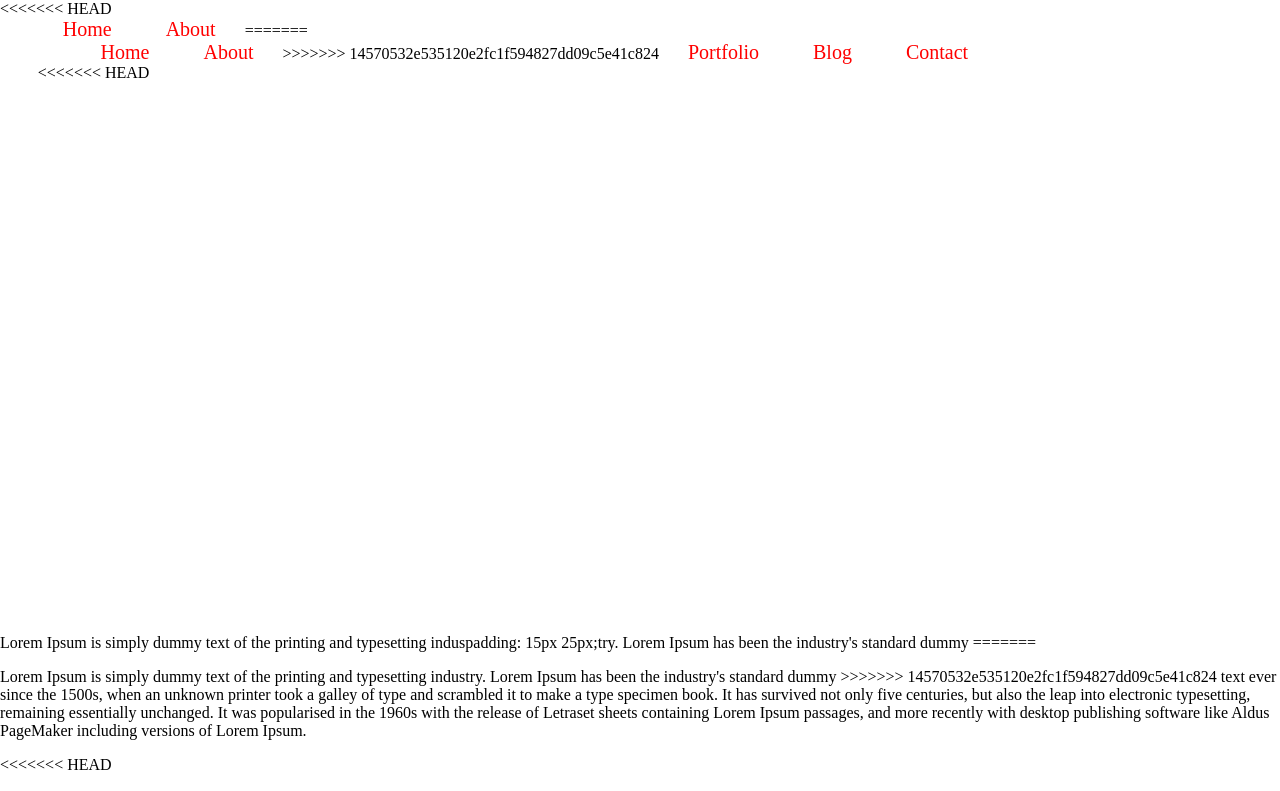
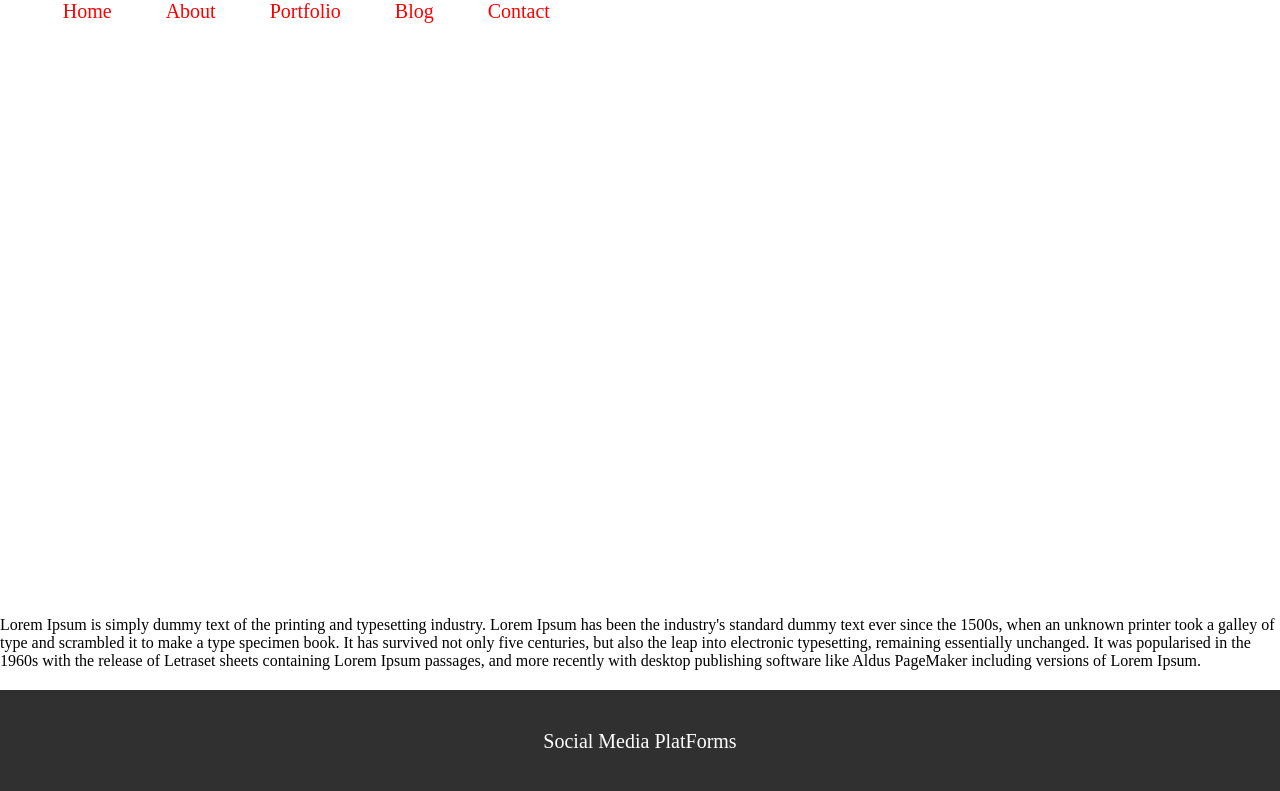
Before and after one commit to JamesKev/Website, a plain HTML site: page index.html in a window 1280 px wide. Shown: the top 791 px of the page. Drawn offline with Linux system fonts and the light colour scheme.

Commit message:
fixed index

```diff
--- a/index.html
+++ b/index.html
@@ -3,42 +3,20 @@
         <link rel="stylesheet" href="externalCss\main.css">
     </head>
         <body>
-<<<<<<< HEAD
             <header>
 
                 <nav>
                     <a class="button" href="/home/james/Dev/website/index.html">Home</a>
                     <a class="button" href="#about">About</a>
-=======
-            <div class="intro">
-
-                <!-- <div class="menuButtons">
-                    <button class="button">Home</button>
-                    <button class="button">About</button>
-                    <button class="button">Portfolio</button>
-                    <button class="button">Blog</button>
-                    <button class="button" >Contact</button>
-                </div> -->
-                <nav class="menuButtons">
-                    <a class="button" href="/home/james/Dev/website/index.html">Home</a>
-                    <a class="button" href="#about">About</a> <!-- need to make fancy transition-->
->>>>>>> 14570532e535120e2fc1f594827dd09c5e41c824
                     <a class="button" href="/home/james/Dev/website/staticHtml/portfolio.html">Portfolio</a>
                     <a class="button" href="/home/james/Dev/website/staticHtml/blog.html">Blog</a>
                     <a class="button" href="/home/james/Dev/website/staticHtml/contact.html">Contact</a>
                 </nav>
 
-<<<<<<< HEAD
             </header>
             <div id="about">
                 <p>Lorem Ipsum is simply dummy text of the printing and typesetting
-                    induspadding: 15px 25px;try. Lorem Ipsum has been the industry's standard dummy
-=======
-            </div>
-            <div id="about">
-                <p>Lorem Ipsum is simply dummy text of the printing and typesetting
                     industry. Lorem Ipsum has been the industry's standard dummy
->>>>>>> 14570532e535120e2fc1f594827dd09c5e41c824
                     text ever since the 1500s, when an unknown printer took a galley of
                     type and scrambled it to make a type specimen book. It has survived
                     not only five centuries, but also the leap into electronic
@@ -48,16 +26,10 @@
                     Aldus PageMaker including versions of Lorem Ipsum.</p>
             </div>
             <!-- showing my work. probably top 3 projects -->
-<<<<<<< HEAD
             <main></main>
             <!-- bottom contact menu buttons ie; twitter,linkedin,github, email -->
             <footer>
                 <p class="footText"> Social Media PlatForms</p>
             </footer>
-=======
-            <div></div>
-            <!-- bottom contact menu buttons ie; fb,twitter,linkedin,github -->
-            <div></div>
->>>>>>> 14570532e535120e2fc1f594827dd09c5e41c824
         </body>
 </html>
```
